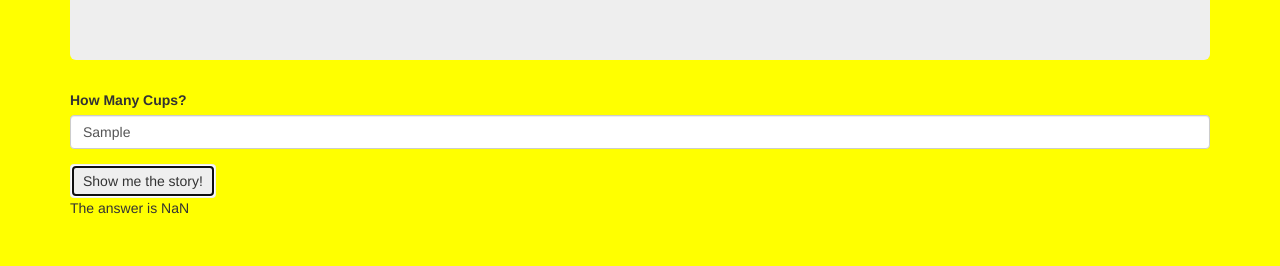
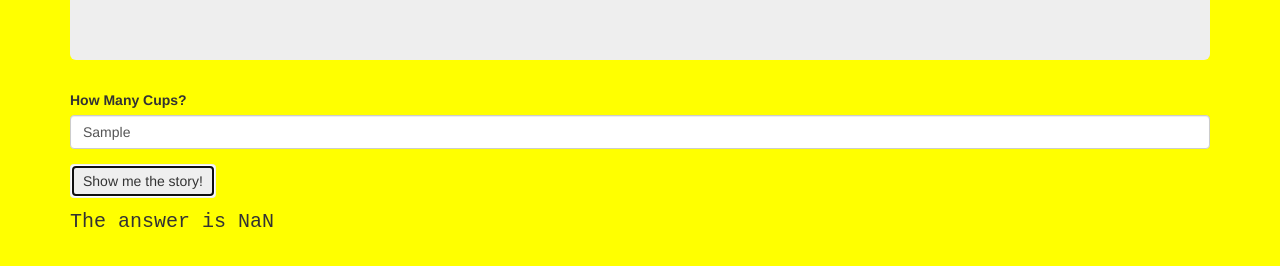
Before and after one commit to ByronB81/cooking-conversions, a plain HTML site: page index.html in a window 1280 px wide. Both pictures are taken after typing "Sample" into the empty fields and a click on the button "Show me the story!". Shown: the part 180-446 px from the top of the page. Drawn offline with Linux system fonts and the light colour scheme.

Commit message:
add font, font size, padding

```diff
--- a/css/styles.css
+++ b/css/styles.css
@@ -6,4 +6,7 @@ body {
 }
 #answer{
   display: none;
+  padding-top: 10px;
+  font-family: monospace;
+  font-size: 20px;
 }
```
